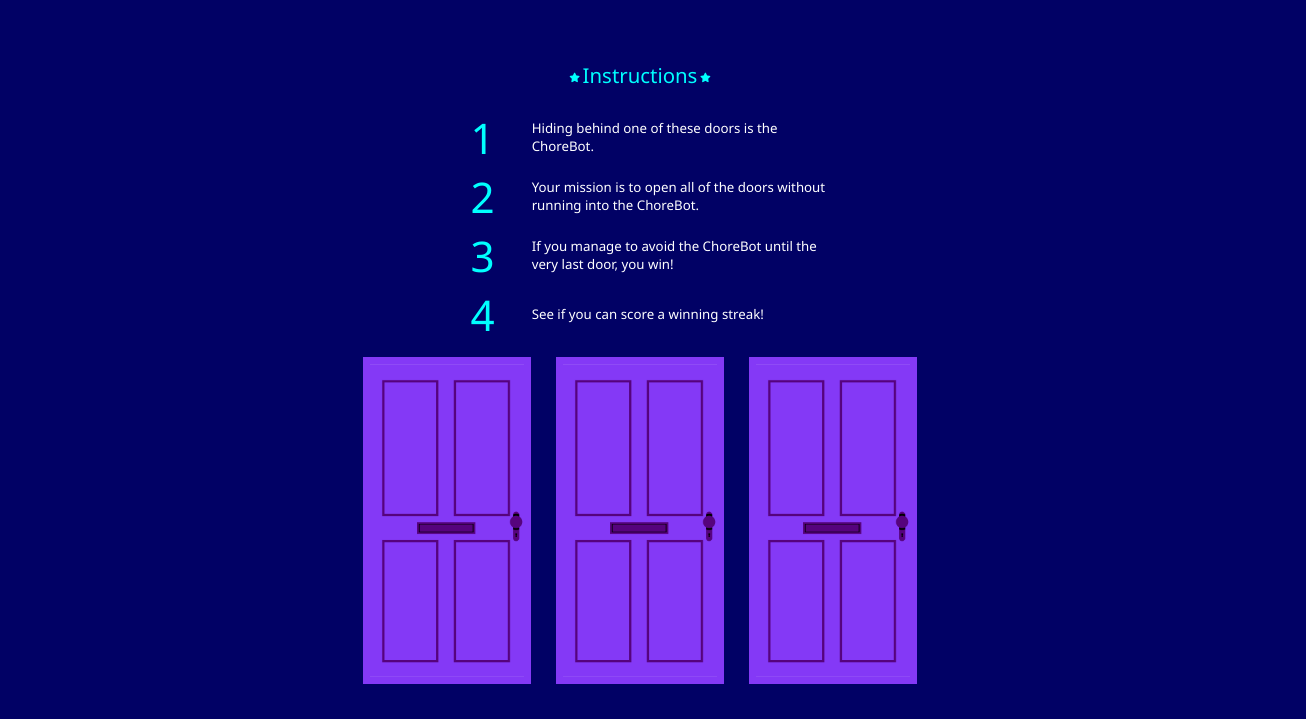
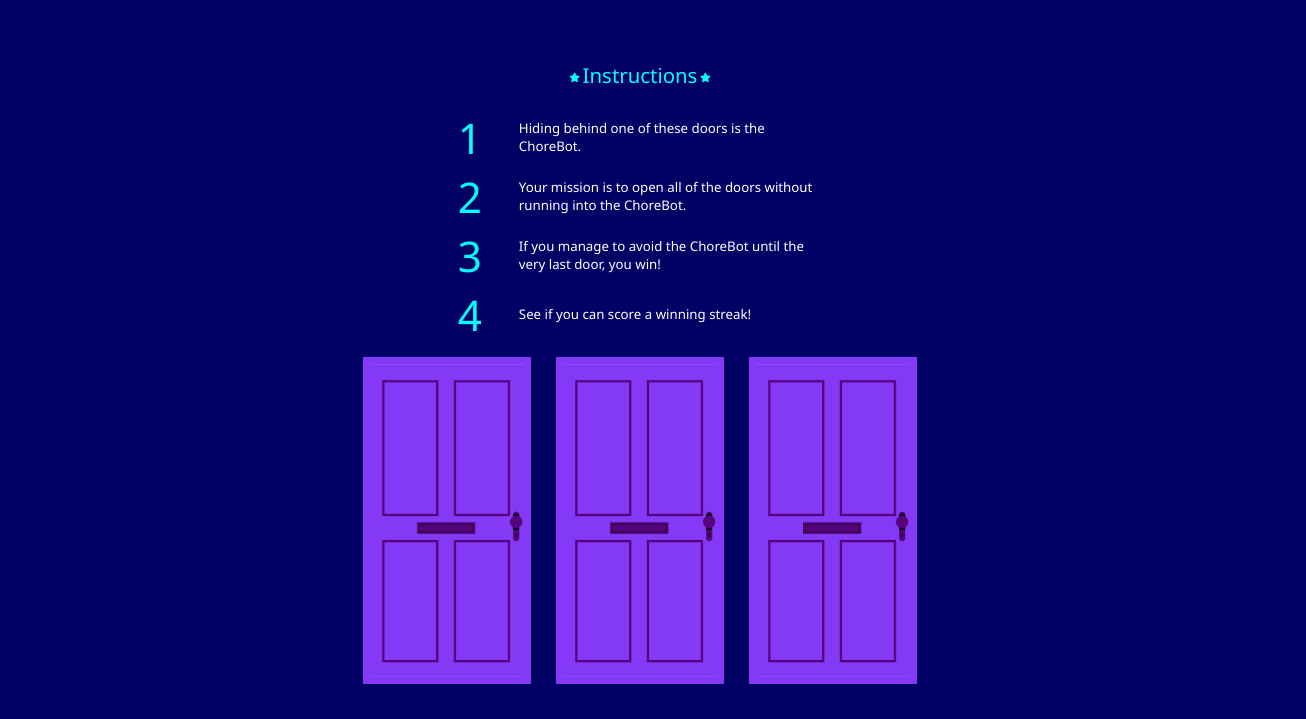
Before and after one commit to abdul555-pixel/Chore-Door-Game, a plain HTML site: page index.html in a window 1280 px wide. Shown: the part 48-767 px from the top of the page, 1306 px wide, since content can reach past the window. Drawn offline with Linux system fonts and the light colour scheme.

Commit message:
instructions width change

```diff
--- a/style.css
+++ b/style.css
@@ -71,8 +71,6 @@ body{
 .instruction-content{
     display: flex;
     justify-content: center;
-    width: calc(100% + 2vw);
-
 }
 
 
```
